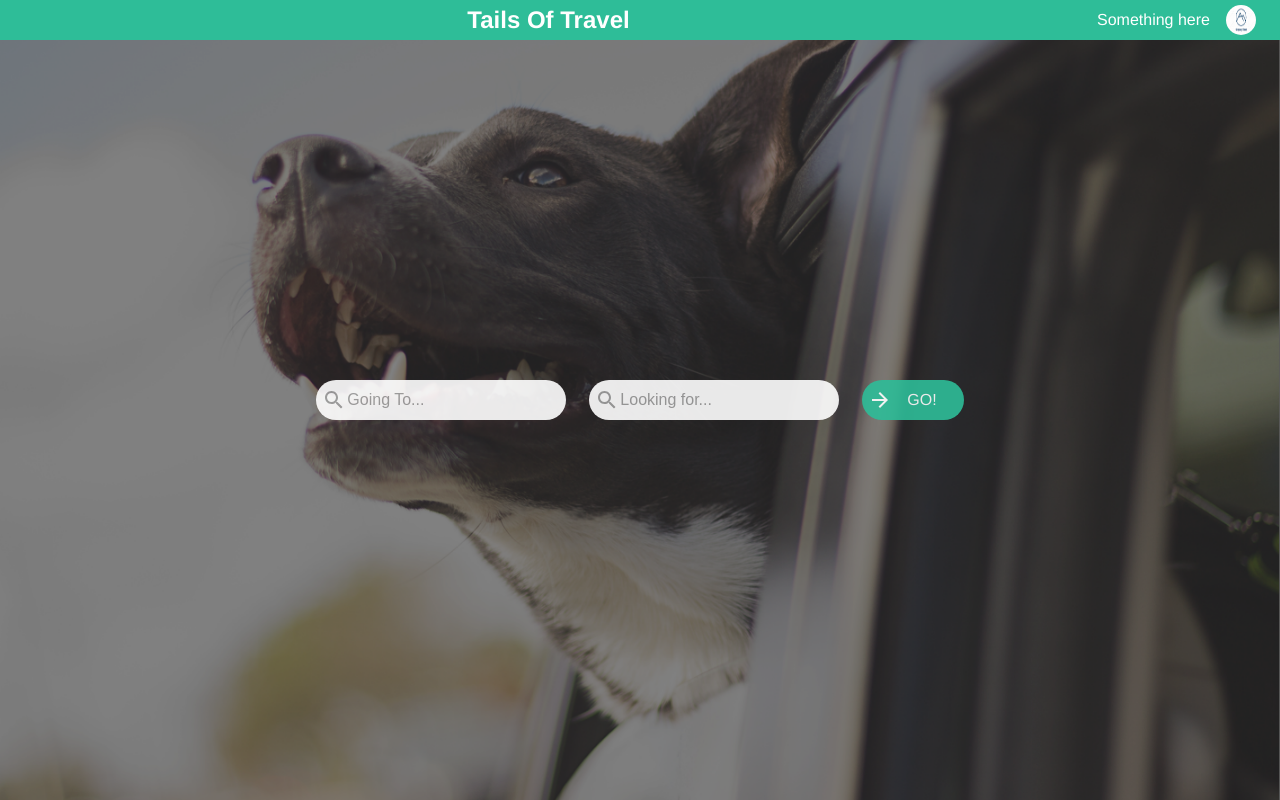
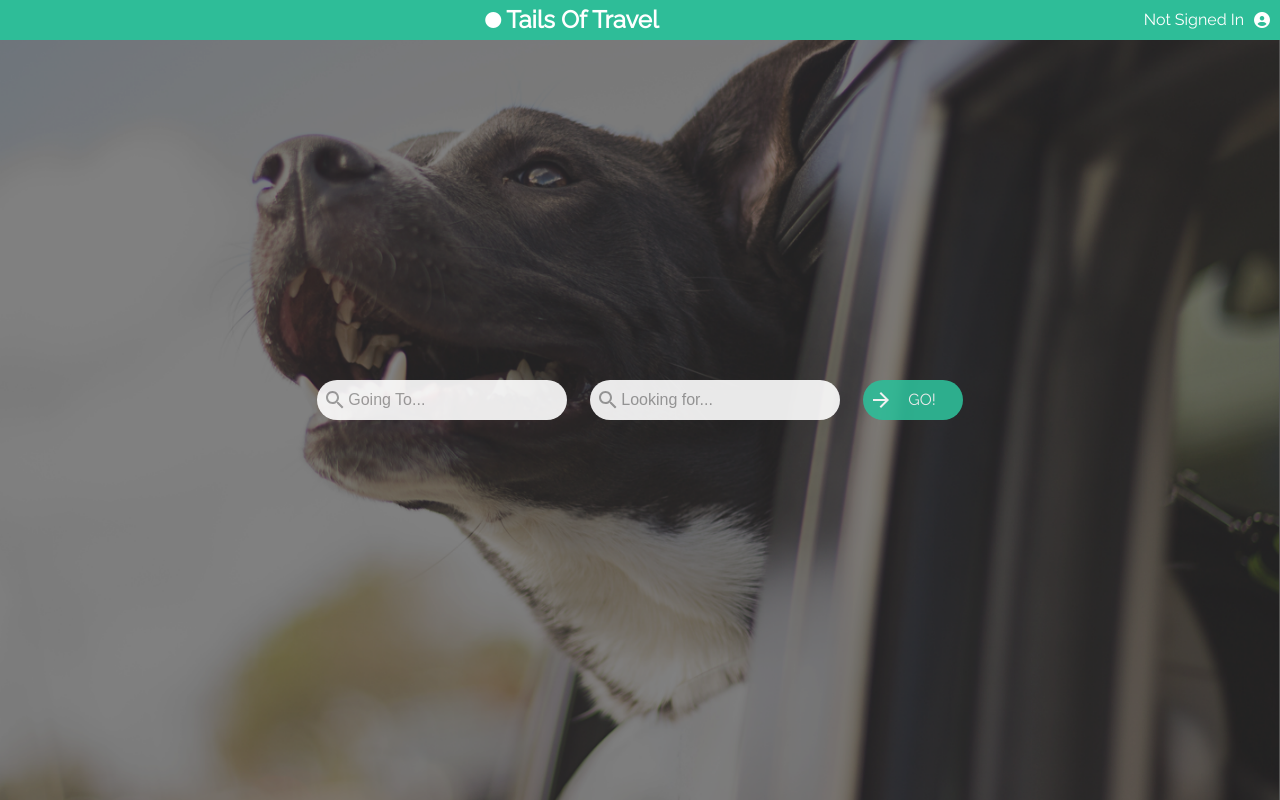
Before and after one commit to muffintoxin/tails-of-travel, a website: page public/index.html in a window 1280 px wide. Drawn offline with Linux system fonts and the light colour scheme.

Commit message:
Added favicons and updated navbar text

```diff
--- a/public/index.css
+++ b/public/index.css
@@ -1,5 +1,15 @@
+* {
+    /* font-family: 'Open Sans', sans-serif; */
+    font-family: 'Raleway', sans-serif;
+}
+
+.logo-place {
+    margin-right:5px;
+
+}
+
 body {
-    font-family: Helvetica, sans-serif;
+    font-family: 'Raleway', sans-serif;
     overflow-x: hidden;
 }
 nav {
@@ -21,7 +31,13 @@ nav {
     display: flex;
     align-items: center;
     justify-content: space-between;
+    margin-right: 10px;
 }
+
+.nav-user-text{
+    margin-right: 10px;
+}
+
 .nav-image {
     margin-right: 0;
     border-radius: 50%;
--- a/public/index.html
+++ b/public/index.html
@@ -6,16 +6,22 @@
   <script type="text/javascript" src="js/index.js"></script>
   <link rel="stylesheet" href="normalize.css" type="text/css" />
   <link rel="stylesheet" href="index.css" type="text/css" />
-  <title>Tails of travel</title>
+  <link rel="shortcut icon" href="ToTfavicon.ico" type="image/x-icon">
+  <link href="https://fonts.googleapis.com/css?family=Open+Sans|Raleway" rel="stylesheet">
+  <script src="https://use.fontawesome.com/0909b2eafe.js"></script>
+  <title>Tails of Travel</title>
 </head>
 
 <body>
   <nav>
     <div class="nav-logo-name">
+      <!-- logo placeholder -->
+      <i class="fa fa-circle logo-place" aria-hidden="true"></i>
       <h2>Tails Of Travel</h2>
     </div>
-    <div class="nav-user-pic">Something here</div>
-    <img src="images/slide-logo-2.png" class="nav-image" id="nav-image" alt="avatar">
+    <div class="nav-user-pic"><div class="nav-user-text">Not Signed In </div><i class="fa fa-user-circle" aria-hidden="true" id="nav-image" alt="avatar"></i></div>
+
+    <!-- <img src="images/slide-logo-2.png" class="nav-image" id="nav-image" alt="avatar"> -->
   </nav>
   <div class="search-page" id="search-page">
     <div class="search-container-main" id="search-container">
```
